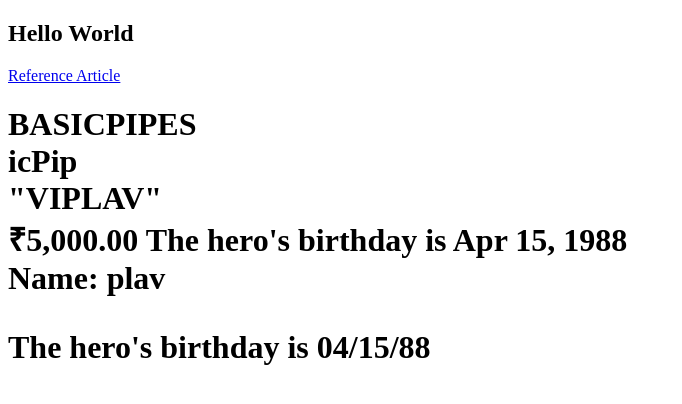
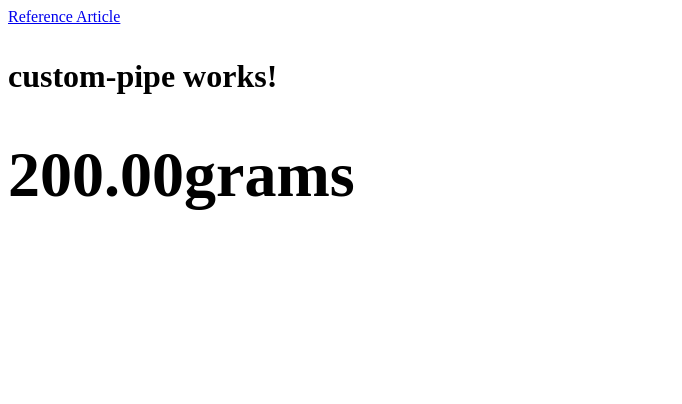
Before and after one commit to viplavdhande91/AngularProjectTraining, an Angular app: page / in a window 1280 px wide. Shown: the top 404 px of the page, without its empty margins (0-682 px from the left). Built offline with nearby package versions, Linux system fonts and the light colour scheme.

Commit message:
custom-pipes done

```diff
--- a/src/app/app.component.html
+++ b/src/app/app.component.html
@@ -1,32 +1,9 @@
-<h2>Hello World</h2>
-
-<a href="https://www.simplilearn.com/tutorials/angular-tutorial/angular-pipes">Reference Article </a>
-<!-- BASIC PIPES :
-
-  WHY TO USE PIPES
-  1)to beautify the data
-  2)It displays human readable format
-
-
--->
+<a
+  href="https://nishugoel.medium.com/creating-custom-pipes-in-angular-2b082a5dc74b"
+  >Reference Article
+</a>
+<!-- CUSTOM PIPES : -->
 
 <h1>
-  {{ title | uppercase }}
-  <br>
-  {{ title | slice: 3:8 }}
-
-  <br>
-
-  {{ myname | json | uppercase }}
-  <br>
-
-  {{ 5000 | currency: "INR" }}
-
-  The hero's birthday is {{ birthday | date }}
-  <br>
-
-  Name: {{ myname | slice: 2 }}
-  <br>
-
-  <p>The hero's birthday is {{ birthday | date: "MM/dd/yy" }}</p>
+  <app-custom-pipe> </app-custom-pipe>
 </h1>
--- a/src/app/app.component.ts
+++ b/src/app/app.component.ts
@@ -8,10 +8,6 @@ import { Component } from '@angular/core';
   styleUrls: ['./app.component.css']
 })
 export class AppComponent {
-  title = 'basicPipes';
   myname = 'viplav';
-  myrank = 101;
-  student = { name: 'viplav', rank: 23 };
-  birthday = new Date(1988, 3, 15); // April 15, 1988 -- since month parameter is zero-based
 
 }
--- /dev/null
+++ b/src/app/custom-pipe/custom-pipe.component.html
@@ -0,0 +1,4 @@
+<p>custom-pipe works!</p>
+
+
+<h1>{{weight | toGrams}}</h1>
--- /dev/null
+++ b/src/app/custom-pipe/custom-pipe.component.ts
@@ -0,0 +1,31 @@
+import { Component, OnInit } from '@angular/core';
+
+import { Pipe, PipeTransform } from '@angular/core'
+
+@Component({
+  selector: 'app-custom-pipe',
+  templateUrl: './custom-pipe.component.html',
+  styleUrls: ['./custom-pipe.component.css']
+})
+export class CustomPipeComponent implements OnInit {
+
+
+  weight = 2;
+  constructor() { }
+
+  ngOnInit(): void {
+  }
+
+}
+
+
+@Pipe({
+  name: 'toGrams' //THIS NAME WILL BE USED ON CORRESPONDING HTML TEMPLATE
+})
+export class ToGramsPipe {
+
+
+  transform(n: number, extension: string = 'grams') {
+    return (n * 100).toFixed(2) + extension;
+  }
+}
```
Also changed, not shown: src/app/app.module.ts (+7 -1 lines), src/app/custom-pipe/custom-pipe.component.css (added), 1 other file (tests, documents, lock files or other folders).
